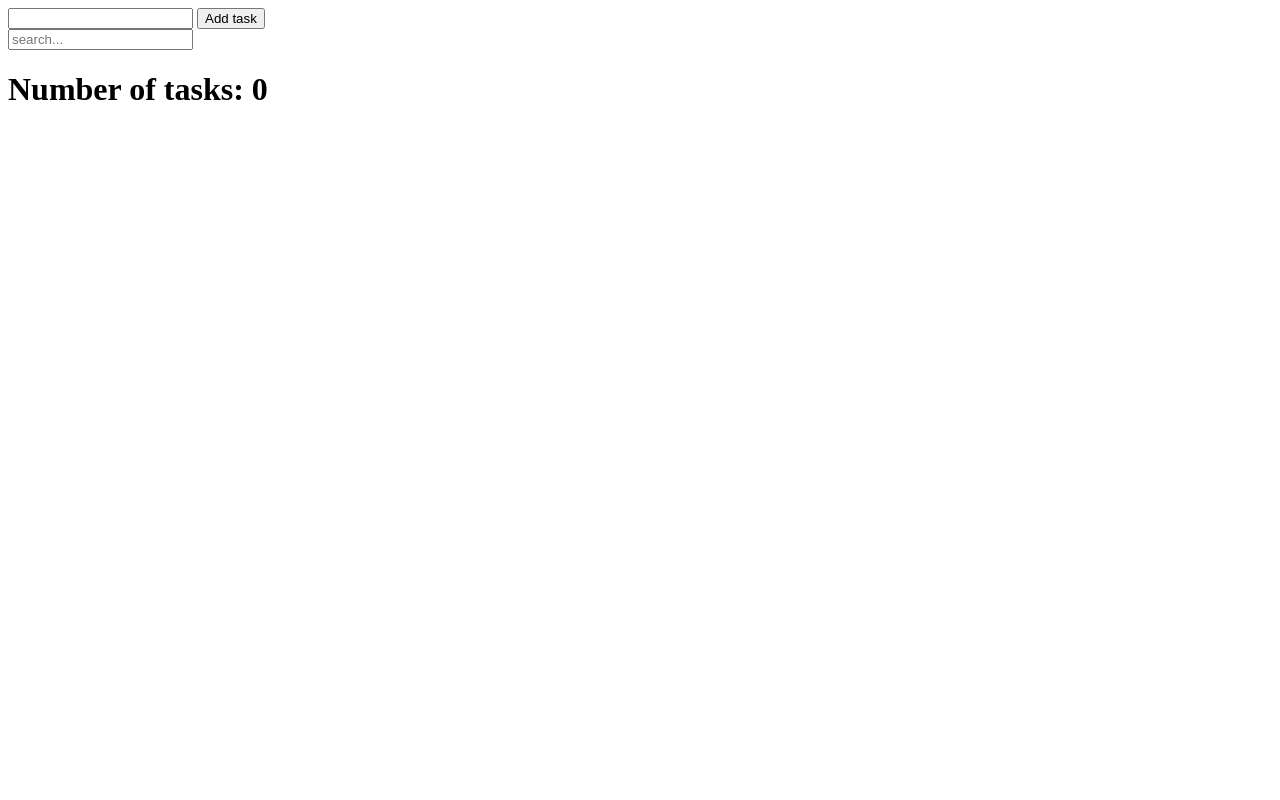
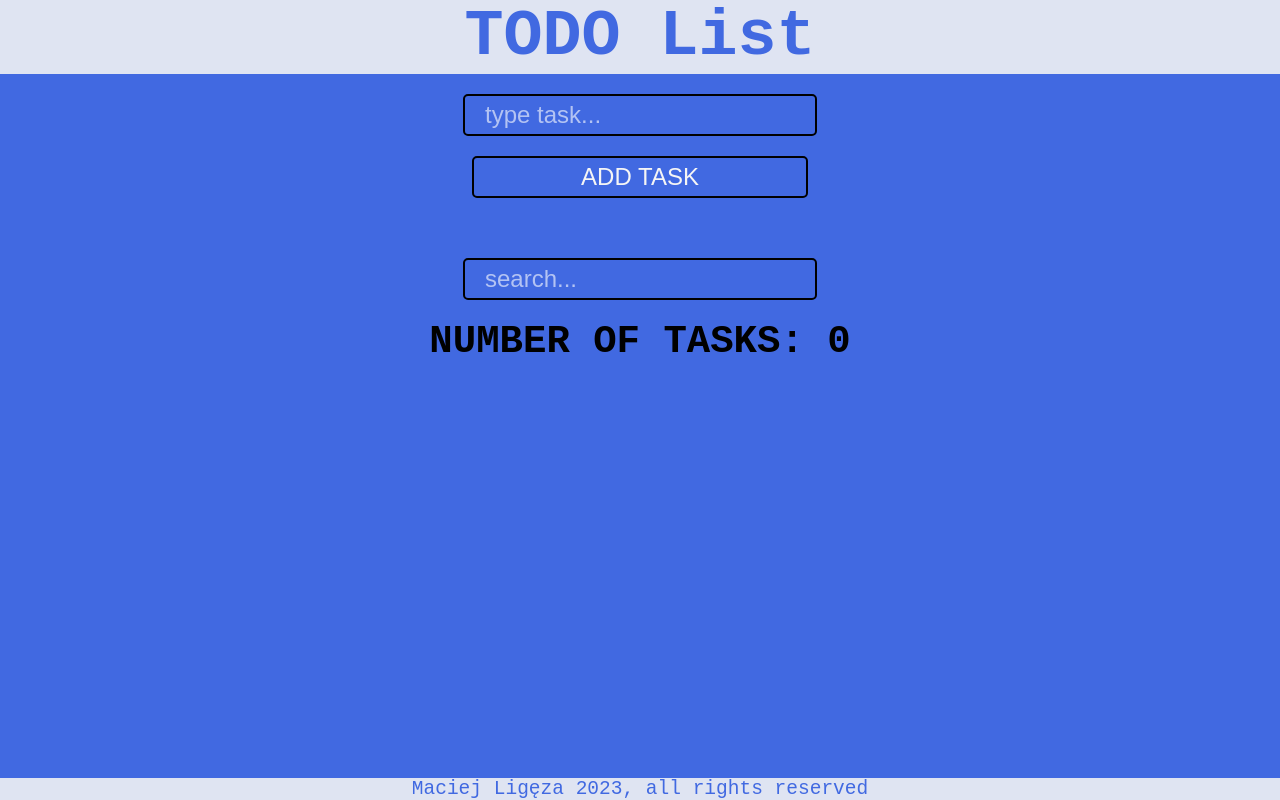
Before and after one commit to ligrys-dev/TODO-List, a website with bundled scripts: page index.html in a window 1280 px wide. Built offline with nearby package versions, Linux system fonts and the light colour scheme.

Commit message:
add header and footer, add css

```diff
--- /dev/null
+++ b/css/style.css
@@ -0,0 +1,83 @@
+* {
+  margin: 0;
+  padding: 0;
+}
+
+body {
+  font-family: monospace;
+  text-align: center;
+  background-color: royalblue;
+}
+
+button {
+  padding: 5px 20px;
+  font-size: 1.5em;
+  text-transform: uppercase;
+  background-color: transparent;
+  border-radius: 5px;
+  border: 2px solid black;
+  cursor: pointer;
+  color: whitesmoke;
+}
+
+form button {
+  padding: 5px 107px;
+  margin-bottom: 40px;
+}
+
+ul {
+  margin: 0 auto;
+}
+
+ul li {
+  display: flex;
+  justify-content: space-between;
+  width: 50%;
+  font-size: 2.5em;
+  width: 50%;
+  margin: 0 auto;
+  list-style: none;
+  flex-grow: 1;
+  margin: 10px auto;
+}
+
+ul li button {
+  margin-left: 20px;
+  font-size: 0.5em;
+}
+
+input {
+  padding: 5px 20px;
+  margin: 20px;
+  font-size: 1.5em;
+  border-radius: 5px;
+  border: 2px solid black;
+  background-color: royalblue;
+}
+
+input::placeholder {
+  color: white;
+  opacity: 0.6;
+}
+
+header {
+  font-size: 5em;
+  font-weight: 700;
+  background-color: rgba(245, 245, 245, 0.88);
+  color: royalblue;
+}
+
+footer {
+  position: absolute;
+  bottom: 0;
+  left: 0;
+  width: 100%;
+  font-size: 1.5em;
+  background-color: rgba(245, 245, 245, 0.88);
+  color: royalblue;
+}
+
+h1 {
+  text-transform: uppercase;
+  font-size: 3em;
+}
--- a/index.html
+++ b/index.html
@@ -5,16 +5,20 @@
     <meta http-equiv="X-UA-Compatible" content="IE=edge" />
     <meta name="viewport" content="width=device-width, initial-scale=1.0" />
     <title>Projekt TODO</title>
+    <link rel="stylesheet" href="css/style.css" />
   </head>
   <body>
+    <header>TODO List</header>
     <form action="" id="add">
-      <input type="text" />
+      <input type="text" placeholder="type task..." />
+      <br />
       <button type="submit">Add task</button>
     </form>
     <input id="search" type="text" placeholder="search..." />
     <h1>Number of tasks: <span>0</span></h1>
     <ul></ul>
 
+    <footer>Maciej Ligęza 2023, all rights reserved</footer>
     <script src="js/main.js" type="module"></script>
   </body>
 </html>
```
